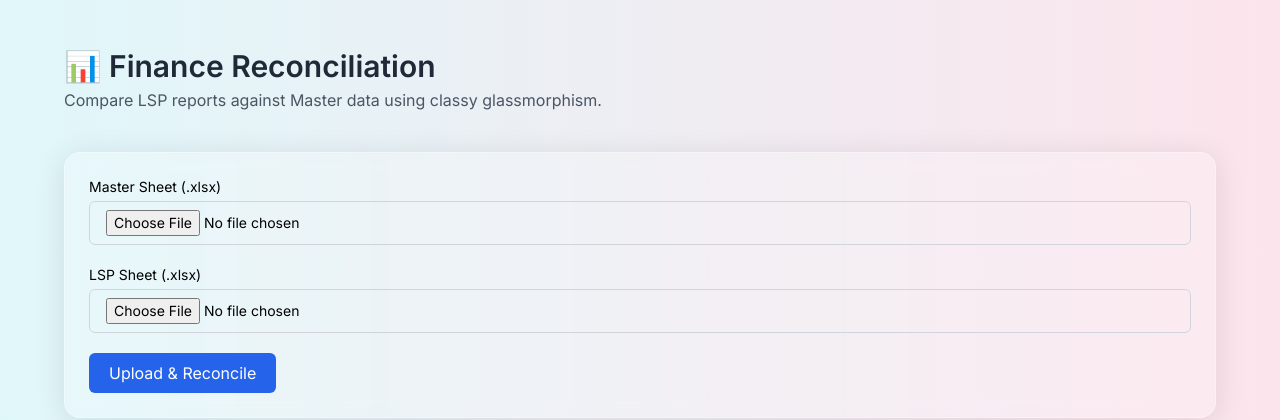
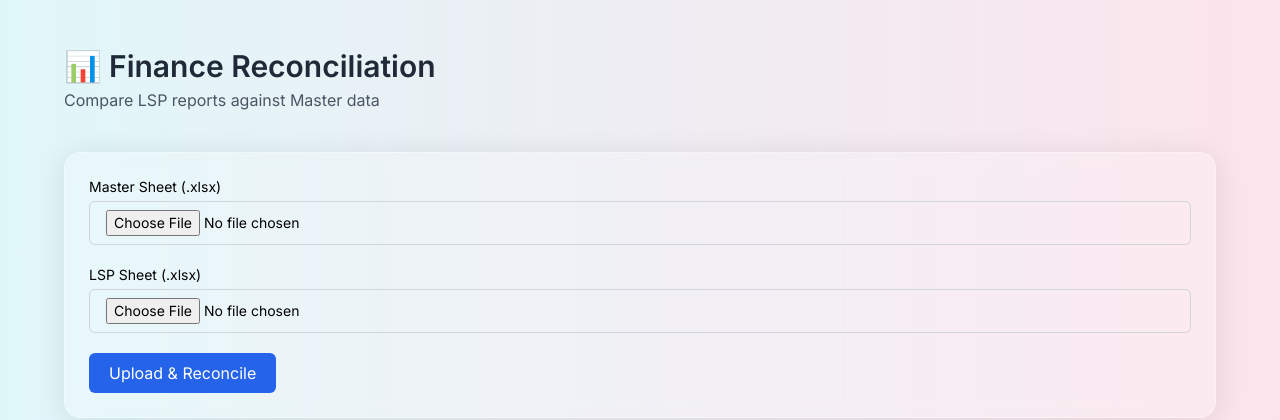
Before and after one commit to uengage-gaurav/finance-recon, a Flask app: page / in a window 1280 px wide. Shown: the top 420 px of the page. Run offline with Flask 3, Linux system fonts and the light colour scheme; some libraries are stand-ins or nearby versions.

Commit message:
Updated header text

```diff
--- a/templates/index.html
+++ b/templates/index.html
@@ -46,7 +46,7 @@
         <!-- Header -->
         <header>
             <h1 class="text-3xl font-semibold text-gray-800">📊 Finance Reconciliation</h1>
-            <p class="text-gray-600 mt-1">Compare LSP reports against Master data using classy glassmorphism.</p>
+            <p class="text-gray-600 mt-1">Compare LSP reports against Master data</p>
         </header>
 
         <!-- Upload Form -->
```
